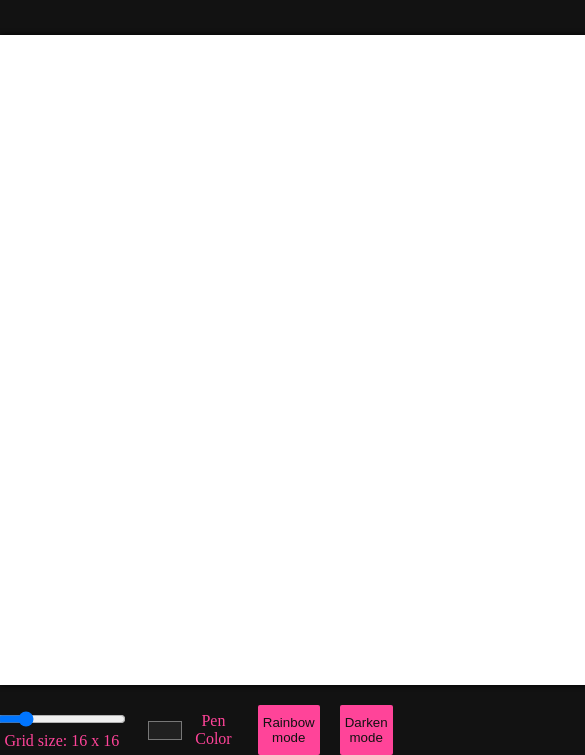
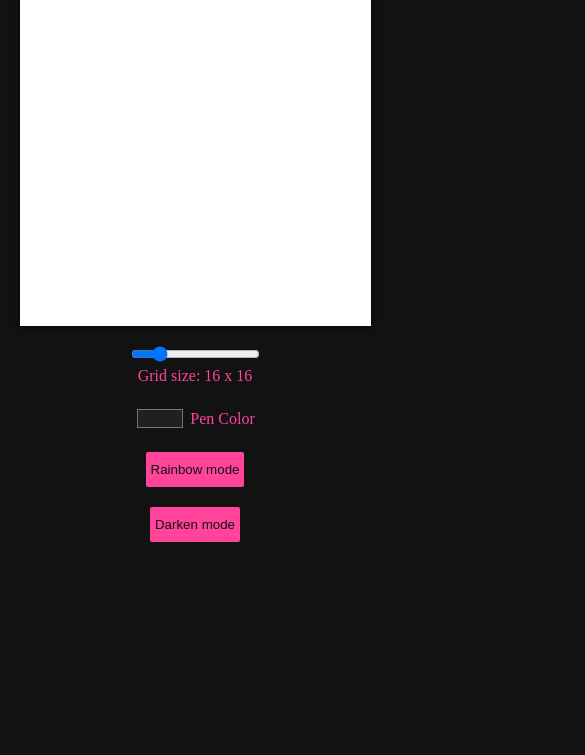
Before and after one commit to edi-jr/etch-a-sketch, a plain HTML site: page index.html in a window 390 px wide. Shown: the part 102-857 px from the top of the page, 585 px wide, since content can reach past the window. Drawn offline with Linux system fonts and the light colour scheme.

Commit message:
Give better responsivity

```diff
--- a/style.css
+++ b/style.css
@@ -17,7 +17,9 @@ h1 {
 
 #container {
   width: 650px;
-  height: 650px;
+  max-width: 90vw;
+  height: auto;
+  aspect-ratio: 1 / 1;
   box-shadow: 0 0 5px black;
   display: grid;
   margin: 20px auto;
@@ -28,6 +30,23 @@ h1 {
   justify-content: center;
   align-items: center;
   gap: 20px;
+}
+
+@media screen and (max-height: 860px) {
+  h1 {
+    margin: 20px 0;
+  }
+
+  #container {
+    max-height:75vh;
+    width: auto;
+  }
+}
+
+@media screen and (max-width: 860px) {
+  #controls {
+    flex-direction: column;
+  }
 }
 
 #size {
```
Also changed, not shown: index.html (+1 -0 lines).
